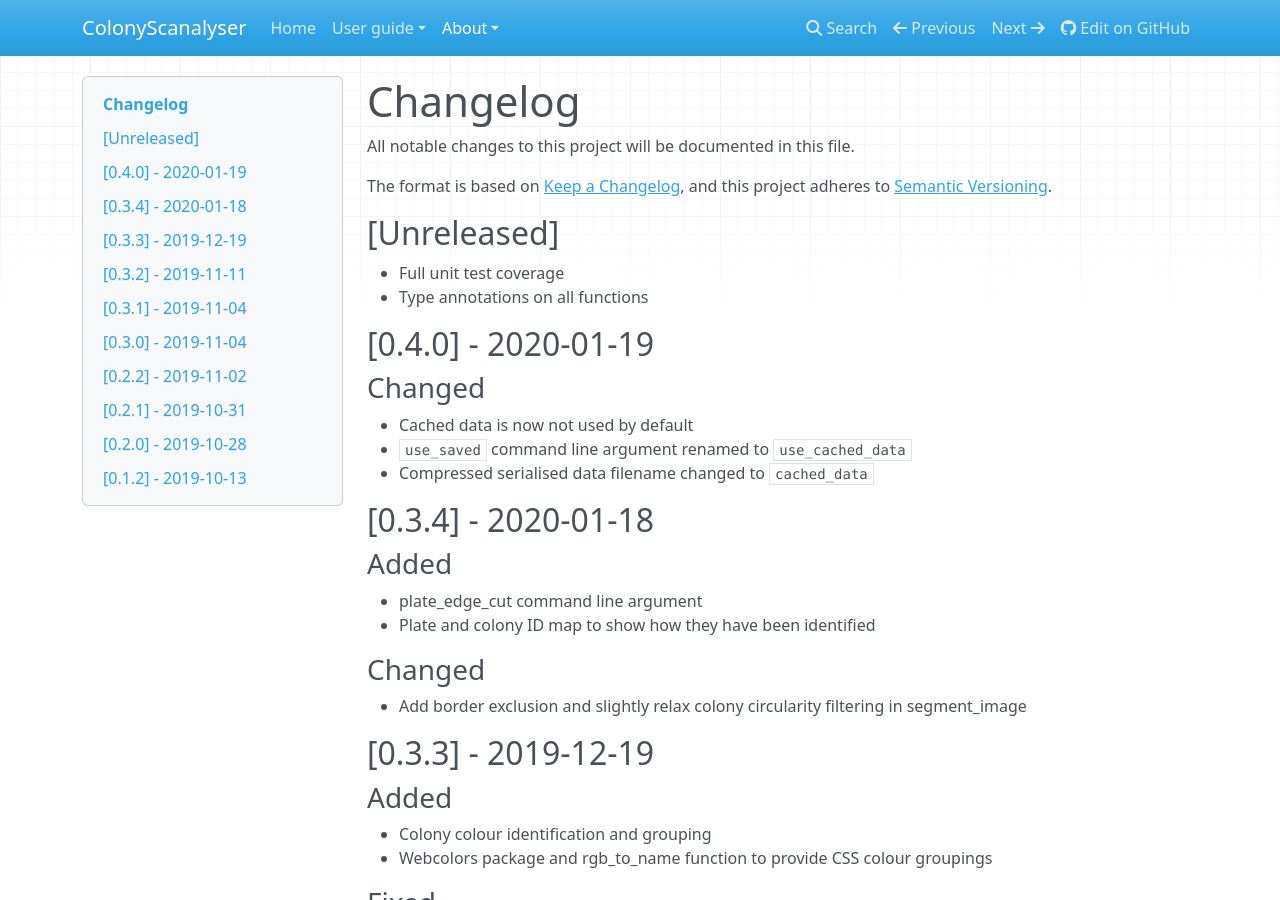
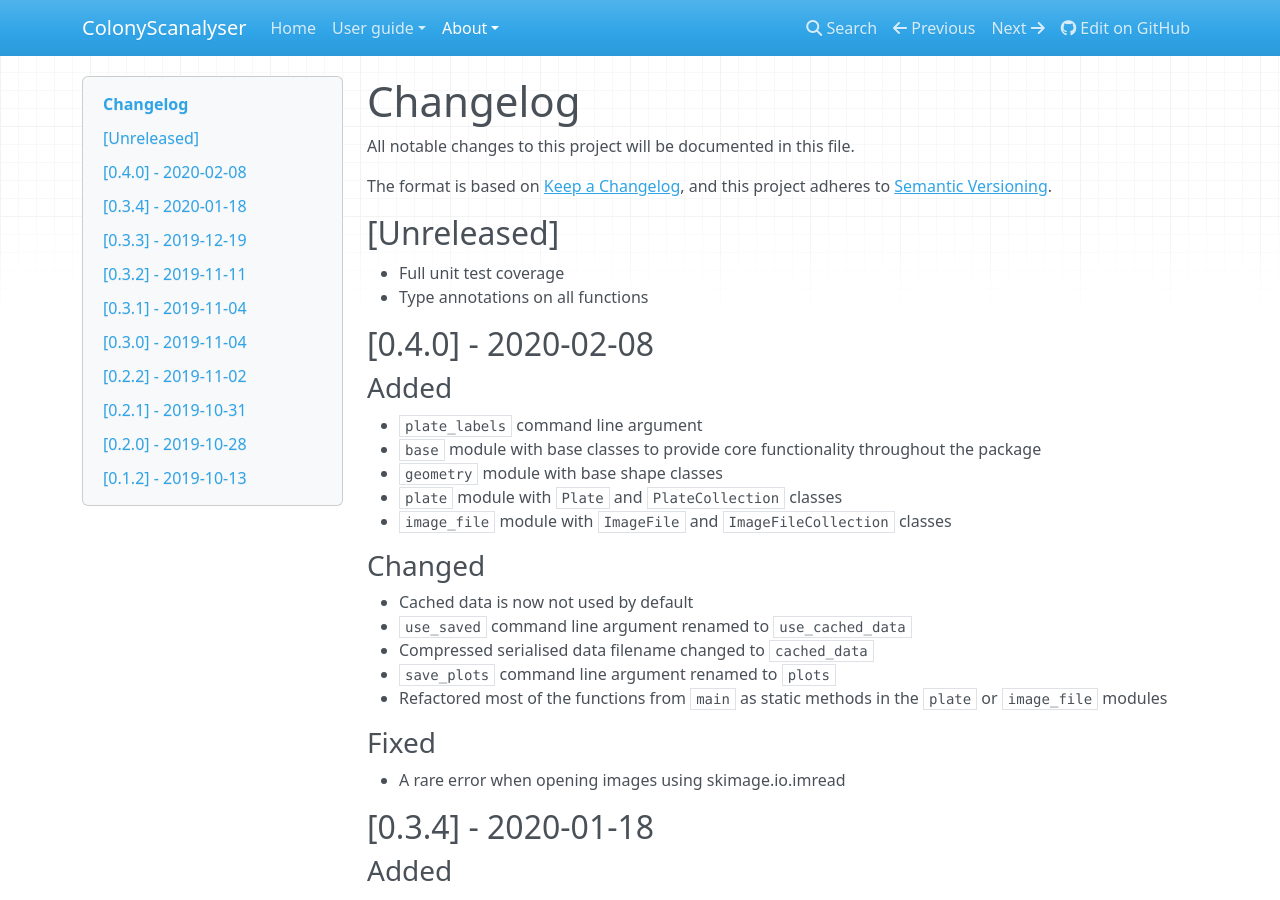
Before and after one commit to Erik-White/ColonyScanalyser, an MkDocs documentation site: the page built from docs/CHANGELOG.md, in a window 1280 px wide and 900 px high. Built offline with MkDocs 1.6.1, drawn with Linux system fonts in a browser that asks for light colours; nearby versions of some CDN libraries.

Commit message:
Update documentation

```diff
--- a/docs/CHANGELOG.md
+++ b/docs/CHANGELOG.md
@@ -8,11 +8,21 @@ and this project adheres to [Semantic Versioning](https://semver.org/spec/v2.0.0
 - Full unit test coverage
 - Type annotations on all functions
 
-## [0.4.0] - 2020-01-19
+## [0.4.0] - 2020-02-08
+### Added
+- `plate_labels` command line argument
+- `base` module with base classes to provide core functionality throughout the package
+- `geometry` module with base shape classes
+- `plate` module with `Plate` and `PlateCollection` classes
+- `image_file` module with `ImageFile` and `ImageFileCollection` classes
 ### Changed
 - Cached data is now not used by default
 - `use_saved` command line argument renamed to `use_cached_data`
 - Compressed serialised data filename changed to `cached_data`
+- `save_plots` command line argument renamed to `plots`
+- Refactored most of the functions from `main` as static methods in the `plate` or `image_file` modules
+### Fixed
+- A rare error when opening images using skimage.io.imread
 
 ## [0.3.4] - 2020-01-18
 ### Added
```
Also changed, not shown: docs/command_line_arguments.md (+59 -47 lines), docs/index.md (+1 -1 lines).
